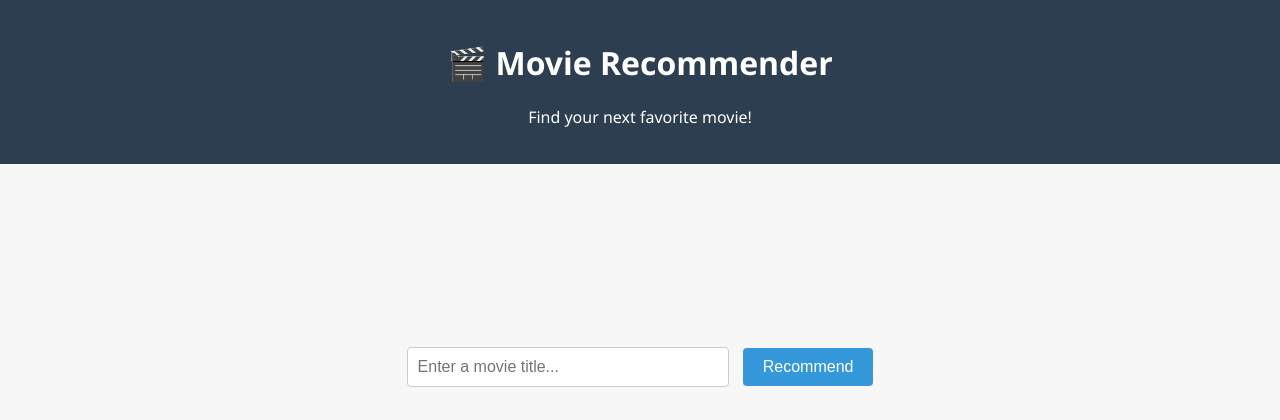
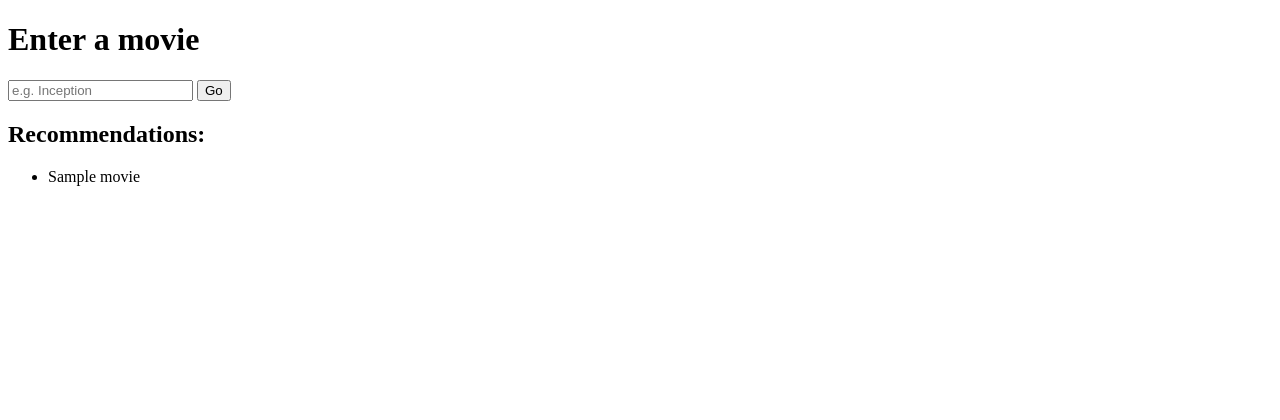
Before and after one commit to SaiSamarth123/movie-recommender, a Flask app: template templates/index.html in a window 1280 px wide. Shown: the top 420 px of the page. Run offline with Flask 3, Linux system fonts and the light colour scheme; the template is opened without the code that fills it: most values are stand-ins (such as "Sample title", 1, 10 or a date in 2020).

```diff
--- a/templates/index.html
+++ b/templates/index.html
@@ -1,4 +1,4 @@
-<!DOCTYPE html>
+<!-- <!DOCTYPE html>
 <html lang="en">
   <head>
     <meta charset="UTF-8" />
@@ -112,4 +112,27 @@
 
     <footer>Built with ❤️ using Flask and TMDB API</footer>
   </body>
+</html> -->
+
+<!DOCTYPE html>
+<html>
+  <head>
+    <title>Movie Recommender</title>
+  </head>
+  <body>
+    <h1>Enter a movie</h1>
+    <form method="POST">
+      <input type="text" name="title" placeholder="e.g. Inception" />
+      <button type="submit">Go</button>
+    </form>
+
+    {% if recommendations %}
+    <h2>Recommendations:</h2>
+    <ul>
+      {% for movie in recommendations %}
+      <li>{{ movie }}</li>
+      {% endfor %}
+    </ul>
+    {% endif %}
+  </body>
 </html>
```
